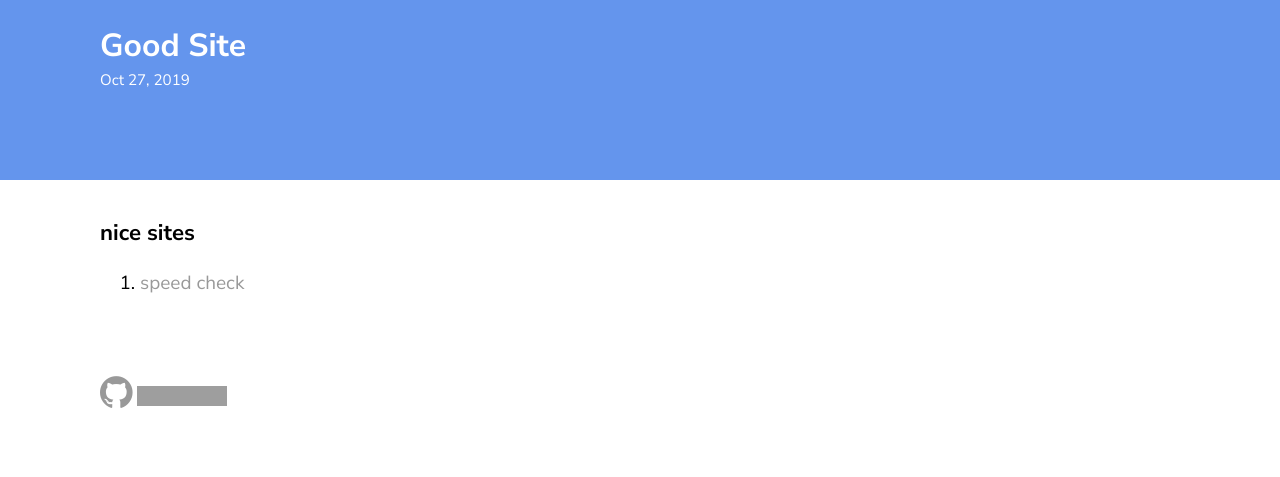
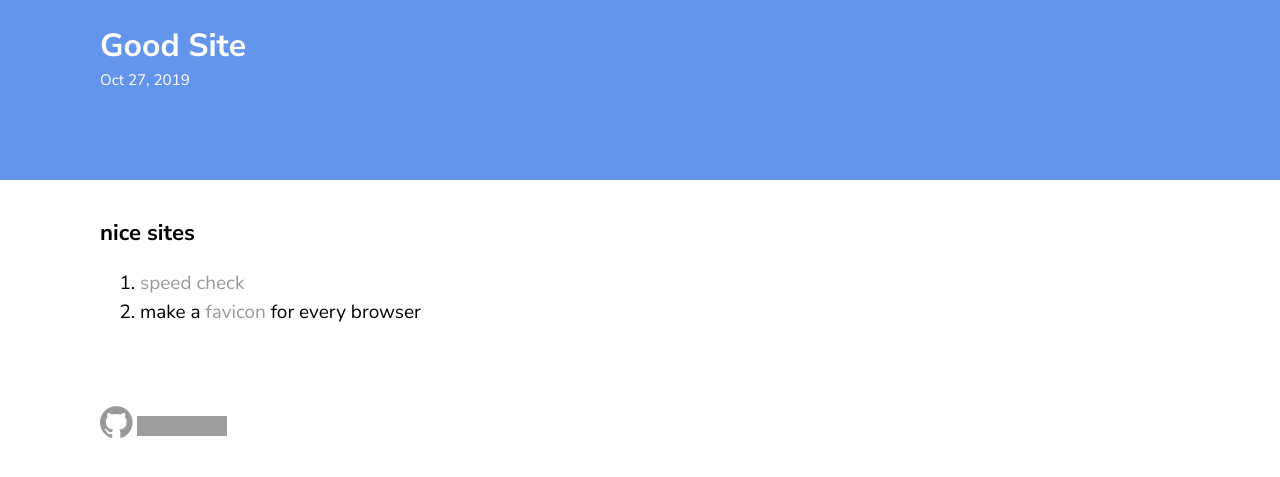
Before and after one commit to ejayyy/blog, a Jekyll site: the page built from _posts/2019-10-27-good-site.markdown, in a window 1280 px wide. Shown: the top 477 px of the page. Built offline with Jekyll 4.4.1, drawn with Linux system fonts in a browser that asks for light colours; comment, search, counter and statistics services are not loaded; grey boxes are pictures that could not be loaded.

Commit message:
[add] list

```diff
--- a/_posts/2019-10-27-good-site.markdown
+++ b/_posts/2019-10-27-good-site.markdown
@@ -3,3 +3,4 @@ layout: post
 ---
 ### nice sites
 1. [speed check](http://jsben.ch/browse)
+1. make a [favicon](https://favicon.io) for every browser
```
